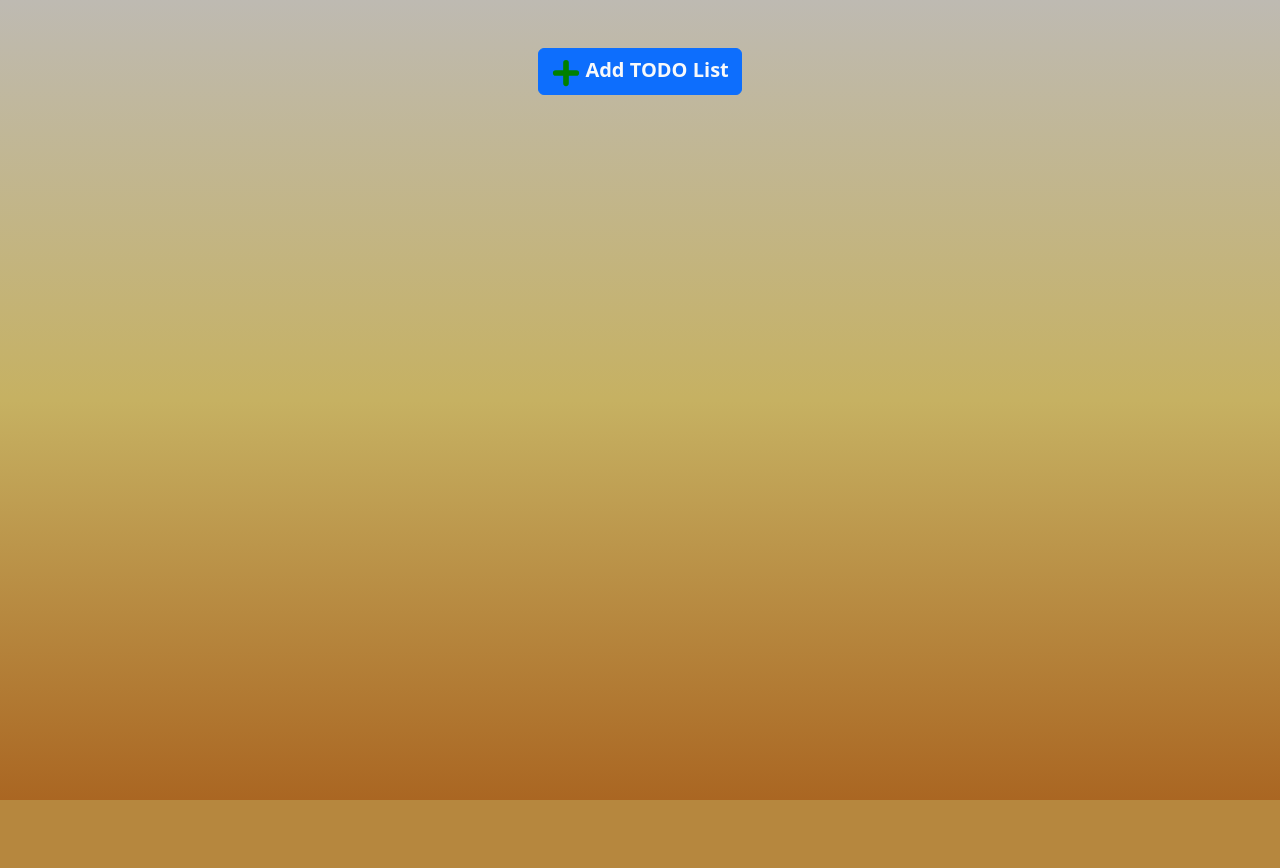
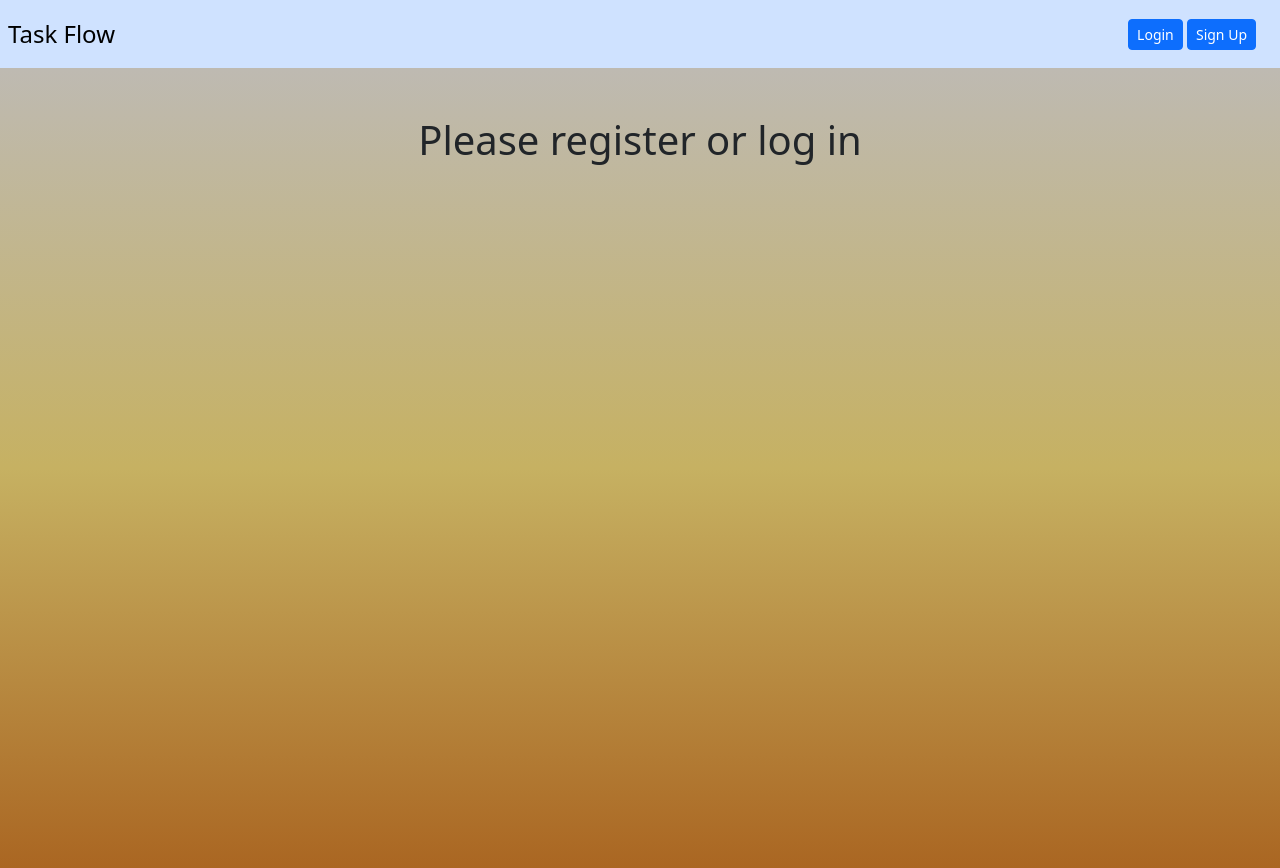
Before and after one commit to Vinigretic/TaskFlow, a Django app: page / in a window 1280 px wide. Before the commit the page ends 800 px from the top, so only its background shows below. Run offline with Django 4.2, Linux system fonts and the light colour scheme.

Commit message:
feat: add navbar with authentication links
- add navbar to base.html
- add user authentication check to project_list_with_tasks.html

```diff
--- a/taskflow/templates/taskflow/base.html
+++ b/taskflow/templates/taskflow/base.html
@@ -13,10 +13,13 @@
     <link rel="stylesheet" href="{% static 'css/style.css' %}">
 </head>
 <body>
+{% include './block/navbar.html' %}
 {% block content %}{% endblock %}
 
+
+<script src="https://cdn.jsdelivr.net/npm/bootstrap@5.3.3/dist/js/bootstrap.bundle.min.js" integrity="sha384-YvpcrYf0tY3lHB60NNkmXc5s9fDVZLESaAA55NDzOxhy9GkcIdslK1eN7N6jIeHz" crossorigin="anonymous"></script>
+
 <script src="{% static 'js/script.js' %}"></script>
-<!--<script src="https://cdn.jsdelivr.net/npm/bootstrap@5.3.3/dist/js/bootstrap.bundle.min.js" integrity="sha384-YvpcrYf0tY3lHB60NNkmXc5s9fDVZLESaAA55NDzOxhy9GkcIdslK1eN7N6jIeHz" crossorigin="anonymous"></script>-->
 
 </body>
 </html>
--- /dev/null
+++ b/taskflow/templates/taskflow/block/navbar.html
@@ -0,0 +1,24 @@
+{% load static %}
+<nav class="navbar navbar-expand-sm bg-primary-subtle">
+    <button class="navbar-toggler" type="button" data-bs-toggle="collapse" data-bs-target="#navbarSupportedContent"
+            aria-controls="navbarSupportedContent" aria-expanded="false" aria-label="Toggle navigation">
+        <span class="navbar-toggler-icon"></span>
+    </button>
+    <div class="collapse navbar-collapse" id="navbarSupportedContent">
+        <ul class="navbar-nav me-auto mb-2 mb-lg-0">
+            <li class="nav-item">
+                <a class="nav-link active fs-4" aria-current="page" href="{% url 'project_list_with_tasks' %}">Task Flow</a>
+            </li>
+        </ul>
+        <div class="me-sm-4">
+            <!-- Authentication buttons -->
+            {% if user.is_authenticated %}
+                <a href="#" class="btn btn-primary btn-sm">{{ user }}</a>
+                <a href="{% url 'account_logout' %}" class="btn btn-primary btn-sm">Logout</a>
+            {% else %}
+                <a href="{% url 'account_login' %}" class="btn btn-primary btn-sm">Login</a>
+                <a href="{% url 'account_signup' %}" class="btn btn-primary btn-sm">Sign Up</a>
+            {% endif %}
+        </div>
+    </div>
+</nav>
--- a/taskflow/templates/taskflow/project_list_with_tasks.html
+++ b/taskflow/templates/taskflow/project_list_with_tasks.html
@@ -1,10 +1,11 @@
 {% extends './base.html' %}
-{% load static i18n %}
+{% load static %}
 {% block title %}TaskFlow{% endblock %}
 
 {% block content %}
 <div class="background-wrapper">
     <div class="container">
+        {% if user.is_authenticated %}
         {% for project in projects %}
         <div class="row justify-content-center ">
             <table class="table table-hover col-lg-12 col-md-9 col-sm-6 col-xs-3">
@@ -55,7 +56,7 @@
                     </form>
                 </tr>
                 {% for task in project.tasks.all %}
-                <tr data-bs-toggle="collapse" data-bs-target="#{{ task.pk }}" aria-expanded="false"
+                <tr data-bs-toggle="#" data-bs-target="#{{ task.pk }}" aria-expanded="false"
                     aria-controls="{{ task.pk }}">
                     <td>
                         <form id="taskForm" action="{% url 'task_update_checkbox' pk=task.pk %}" method="post">
@@ -106,7 +107,6 @@
             </table>
         </div>
         {% endfor %}
-    </div>
         <div class="row justify-content-center">
             <div class="col-12 col-md-6 text-center mt-4 p-4">
                 <div type="button" class="btn btn-primary">
@@ -120,5 +120,13 @@
                 </div>
             </div>
         </div>
+        {% else %}
+        <div class="row justify-content-center">
+            <div class="col-12 col-md-6 text-center mt-4 p-4">
+                <h1>Please register or log in</h1>
+            </div>
+        </div>
+        {% endif %}
+    </div>
 </div>
 {% endblock %}
```
Lines whose indentation alone changed are shown as unchanged.
